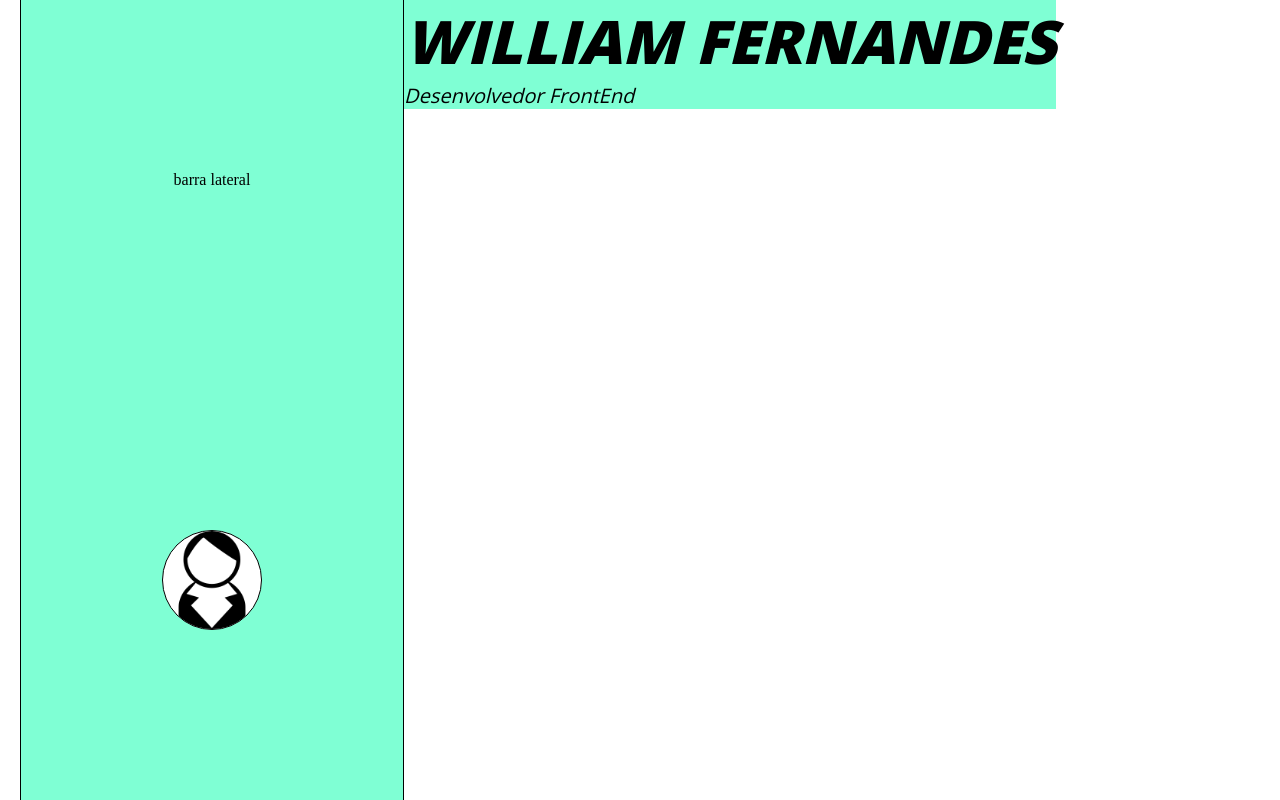
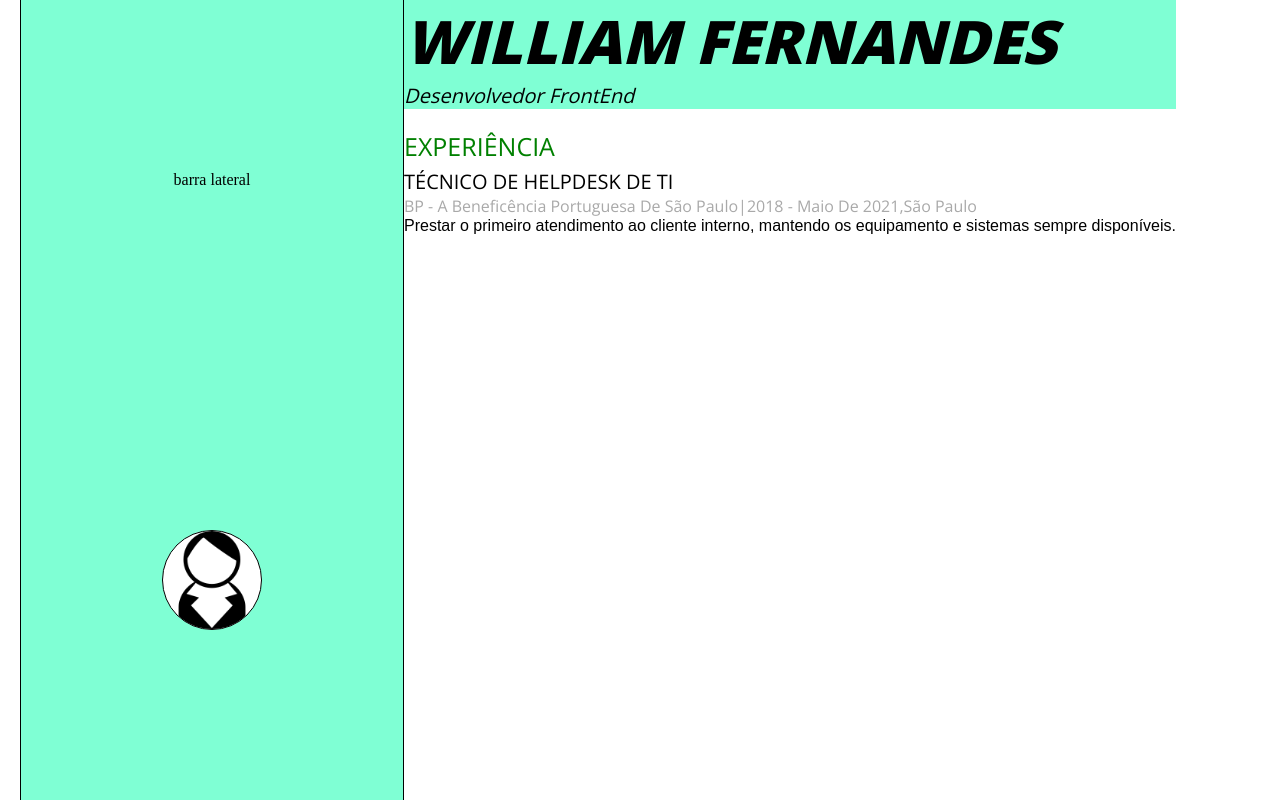
Before and after one commit to will4cod/cv-react, a React (Create React App) app: page / in a window 1280 px wide. Built offline with nearby package versions, Linux system fonts and the light colour scheme.

Commit message:
expirence

```diff
--- a/src/components/experience/index.tsx
+++ b/src/components/experience/index.tsx
@@ -1,8 +1,22 @@
+import './style.css';
 
 function Expirence(){
 
     return(
-        <div></div>
+        <div className='expirence'>
+            <h2 className='title'>Experiência</h2>
+
+            <p className='function'>Técnico de helpdesk de TI</p>
+
+            <div className='company'>
+                <p>BP - A Beneficência Portuguesa de São Paulo</p>
+                <p>|</p>
+                <p>2018 - Maio de 2021,</p>
+                <p>São paulo</p>
+            </div>
+
+            <p className='description'>PRESTAR O PRIMEIRO ATENDIMENTO AO CLIENTE INTERNO, MANTENDO OS EQUIPAMENTO E SISTEMAS SEMPRE DISPONÍVEIS.</p>
+        </div>
     );
 }
 
--- /dev/null
+++ b/src/components/experience/style.css
@@ -0,0 +1,36 @@
+.expirence{
+    font-family: 'Open Sans', sans-serif;
+}
+
+.title{
+    font-weight: 300;
+    font-size: 25px;
+    color: green;
+    text-transform: uppercase;
+    margin-bottom: 5px;
+}
+
+.function{
+    font-weight: 300;
+    font-size: 20px;
+    text-transform: uppercase;
+}
+
+.company{
+    display: flex;
+}
+
+.company p{
+    font-weight: 15px;
+    color: darkgray;
+    text-transform: capitalize;
+}
+
+.description{
+    font-family: sans-serif;
+    text-transform: lowercase;
+}
+
+.description::first-letter{
+    text-transform: capitalize;
+}
--- a/src/components/mainContent/index.tsx
+++ b/src/components/mainContent/index.tsx
@@ -1,3 +1,4 @@
+import Expirence from "components/experience";
 import Yourself from "components/yourself";
 
 function MainContent(){
@@ -7,6 +8,7 @@ function MainContent(){
 
             <Yourself />
 
+            <Expirence />
         </div>
     );
 }
```
